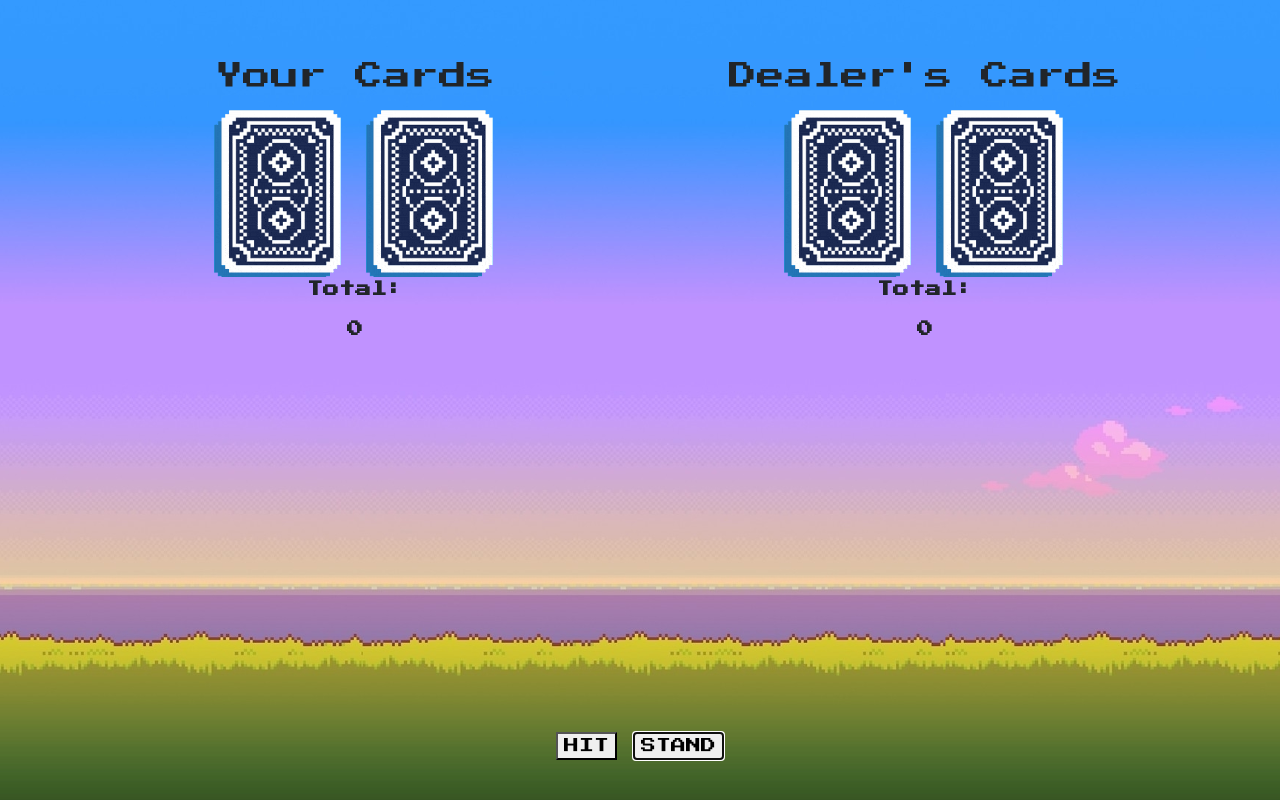
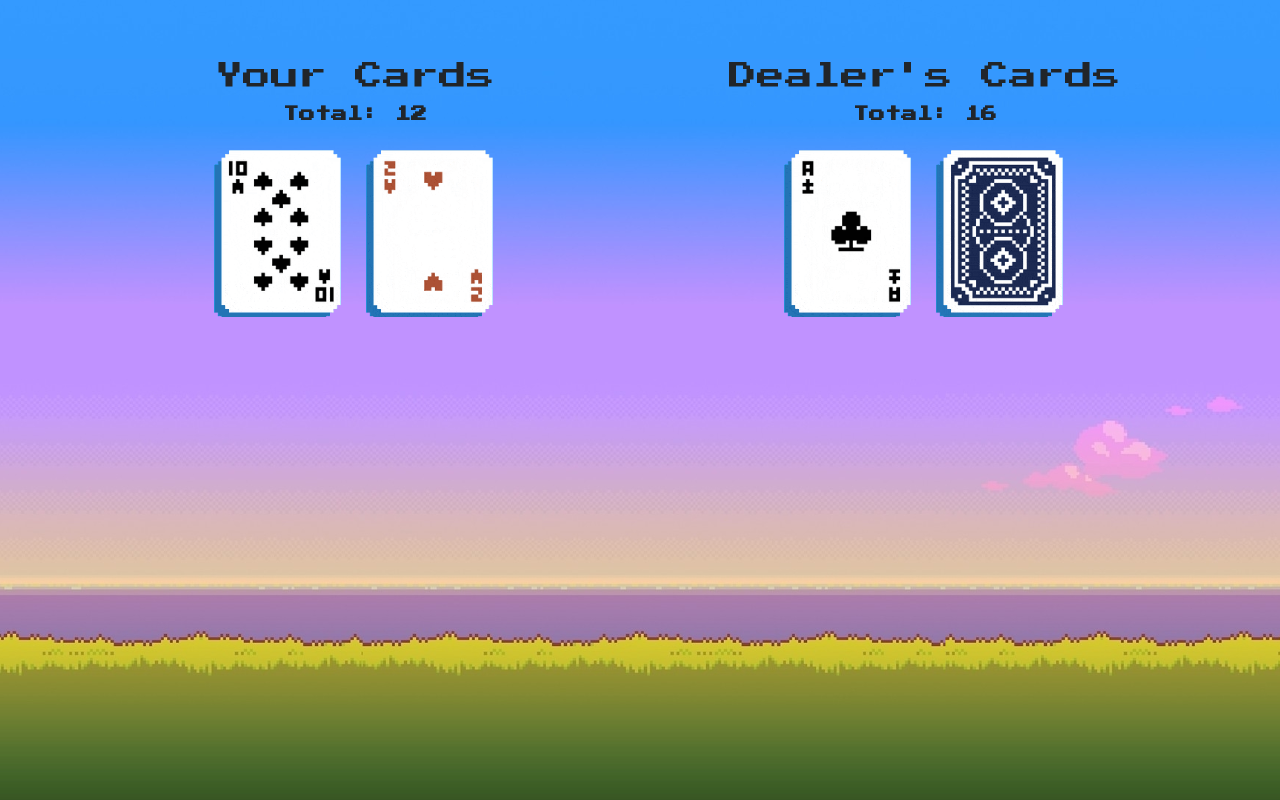
Before and after one commit to RobinMarien/JS-Games, a plain HTML site: page blackjack.html in a window 1280 px wide. Both pictures are taken after a click on the button "STAND". Drawn offline with Linux system fonts and the light colour scheme.

Commit message:
work in progress

```diff
--- a/blackjack.html
+++ b/blackjack.html
@@ -17,29 +17,32 @@
                 <div class="row">
                     <div class="col-md-6">
                         <h3>Your Cards</h3>
-                        <img id="card-one" src="img/blackjack/back.png">
-                        <img id="card-two" src="img/blackjack/back.png">
+                        <p>Total: <span id="pscore">0</span></p>
+                        <div id="pcards">
+                            <img id="card-one" src="img/blackjack/back.png">
+                            <img id="card-two" src="img/blackjack/back.png">
+                        </div>
                     </div>
                     <div class="col-md-6">
                         <h3>Dealer's Cards</h3>
-                        <img id="dcard-one" src="img/blackjack/back.png">
-                        <img id="dcard-two" src="img/blackjack/back.png">
+                        <p>Total: <span id="dscore">0</span></p>
+                        <div id="dcards">
+                            <img id="dcard-one" src="img/blackjack/back.png">
+                            <img id="dcard-two" src="img/blackjack/back.png">
+                        </div>
+
+                    </div>
+                </div>
+
+                <div class="row">
+                    <div class="col-md-12">
+                        <p id="result"></p>
                     </div>
                 </div>
                 <div class="row">
                     <div class="col-md-12 fixed-bottom options">
                         <button id="hit">HIT</button>
                         <button id="stand">STAND</button>
-                    </div>
-                </div>
-                <div class="row">
-                    <div class="col-md-6">
-                        <p>Total:</p>
-                        <p id="pscore">0</p>
-                    </div>
-                    <div class="col-md-6">
-                        <p>Total:</p>
-                        <p id="score">0</p>
                     </div>
                 </div>
                 <div class="row">
--- a/js/script_blackjack.js
+++ b/js/script_blackjack.js
@@ -1,3 +1,4 @@
+// ARRAYS
 var A = 11;
 var J = Q = K = 10;
 
@@ -60,6 +61,26 @@ var cardImg = [
             "img/blackjack/spadesqueen.png",
             "img/blackjack/spadesking.png"];
 
+//  SET STARTING CARDS
+
+var random1 = Math.floor(Math.random()* (card.length));
+var random2 = Math.floor(Math.random()* (card.length));
+var random3 = Math.floor(Math.random()* (card.length));
+
+document.getElementById("card-one").src = cardImg[random1];
+document.getElementById("card-two").src = cardImg[random2];
+document.getElementById("dcard-one").src = cardImg[random3];
+
+var pscore = Number(document.getElementById("pscore").innerText);
+pscore = card[random1]+card[random2];
+document.getElementById("pscore").innerText = pscore;
+
+var dscore = Number(document.getElementById("dscore").innerText);
+dscore = card[random3];
+document.getElementById("dscore").innerText = dscore;
+
+//  HIT BUTTON
+
 document.getElementById("hit").addEventListener("click", function(){
     var random = Math.floor(Math.random()* (card.length));
 
@@ -67,11 +88,43 @@ document.getElementById("hit").addEventListener("click", function(){
     console.log(card[random]);
     console.log (cardImg[random]);
 
-    var score = Number(document.getElementById("pscore").innerText);
+    var pscore = Number(document.getElementById("pscore").innerText);
 
-    score = score+card[random];
-    document.getElementById("pscore").innerText = score;
+    pscore = pscore+card[random];
+
+    document.getElementById("pscore").innerText = pscore;
     document.getElementById("card-one").src = cardImg[random];
 
+    if (pscore > 21){
+        document.getElementById("result").innerText = "You lost!";
+        document.getElementById("hit").style.display = "none";
+        document.getElementById("stand").style.display = "none";
+        document.getElementById("reset").style.display = "inline";
+    }
+
+    if (pscore == 21){
+        document.getElementById("result").innerText = "Blackjack!!! You won!";
+        document.getElementById("hit").style.display = "none";
+        document.getElementById("stand").style.display = "none";
+        document.getElementById("reset").style.display = "inline";
+    }
+});
+
+// STAND BUTTON
+
+document.getElementById("stand").addEventListener("click", function(){
+    document.getElementById("hit").style.display = "none";
+    document.getElementById("stand").style.display = "none";
+
+    var random = Math.floor(Math.random()* (card.length));
+
+    var dscore = Number(document.getElementById("dscore").innerText);
+
+    dscore = dscore + card[random];
+    document.getElementById("dscore").innerText = dscore;
 
 });
+
+document.getElementById("reset").addEventListener("click", function(){
+    location.reload();
+});
```
